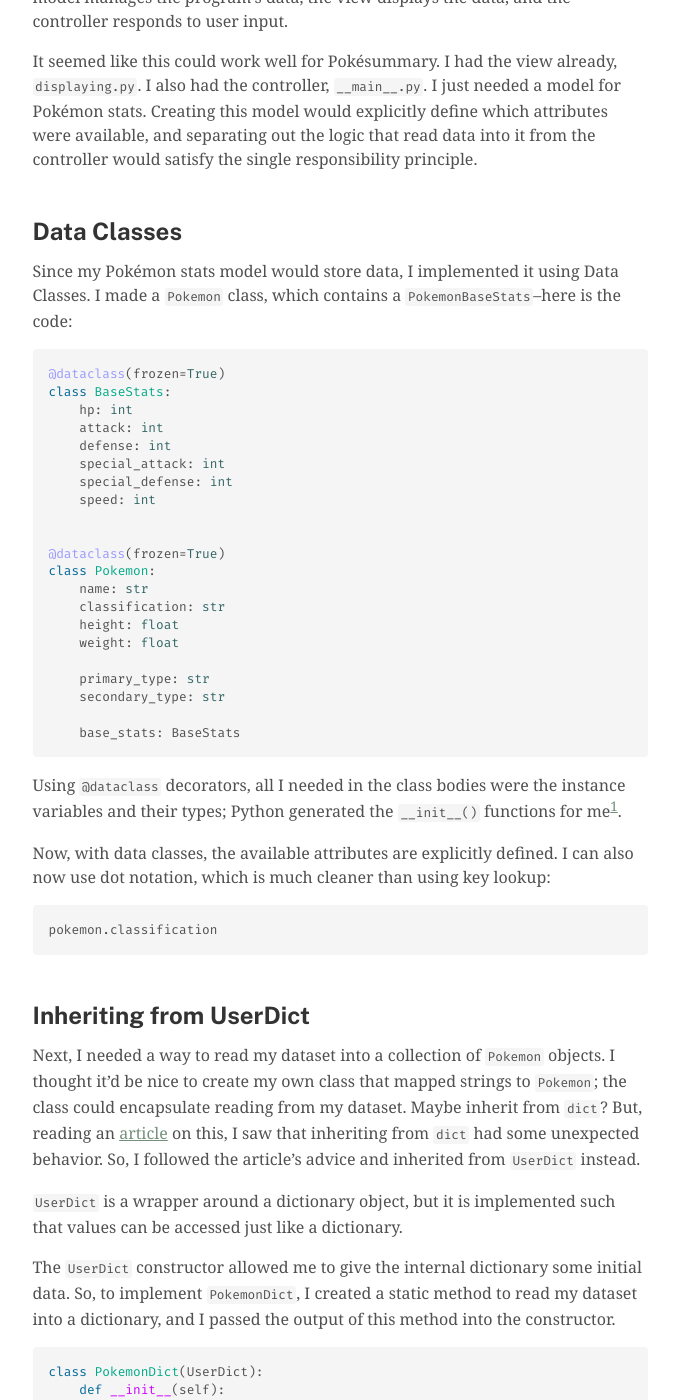
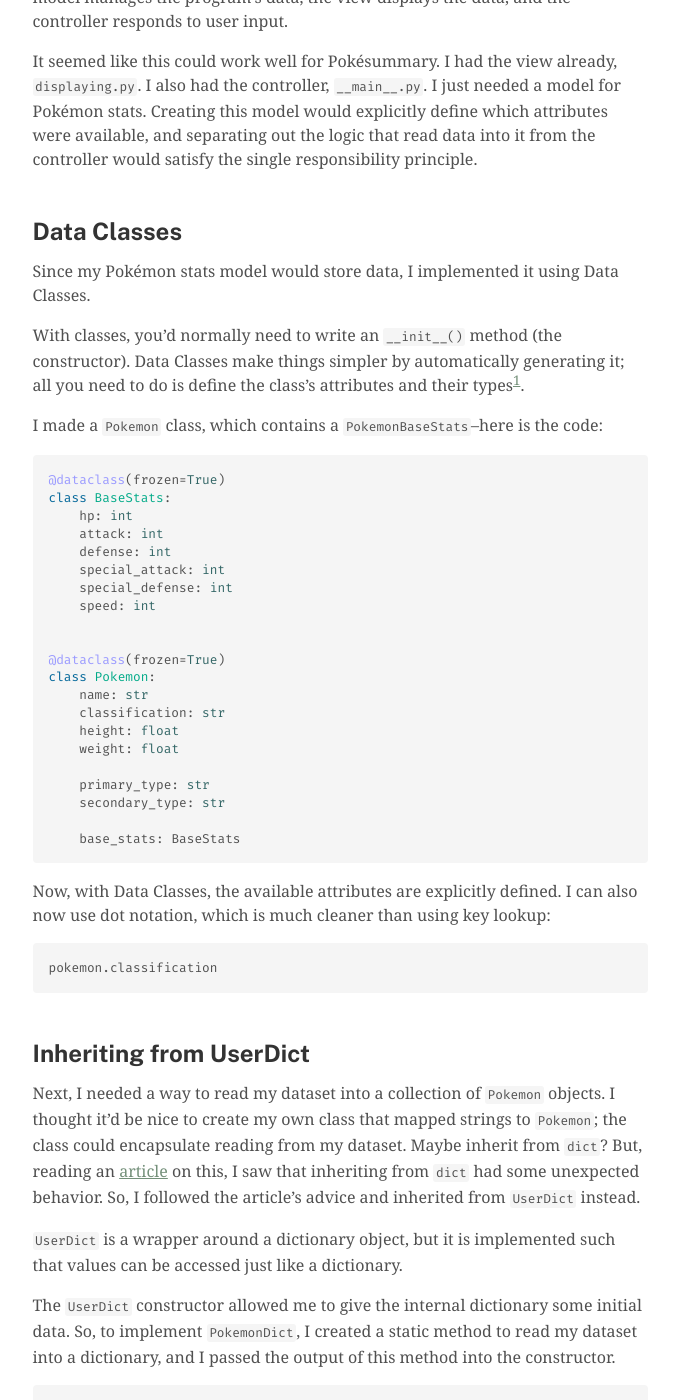
Before and after one commit to seasonedfish/blog, a Jekyll site: the page built from _posts/2022-05-24-a-new-data-model-for-pokesummary.md, in a window 1280 px wide and 1400 px high, scrolled down 1222 px. Shown: the whole window, without its empty margins (300-973 px from the left). Built offline with Jekyll 4.4.1, drawn with Linux system fonts in a browser that asks for light colours.

Commit message:
Explain Data Classes better

````diff
--- a/_posts/2022-05-24-a-new-data-model-for-pokesummary.md
+++ b/_posts/2022-05-24-a-new-data-model-for-pokesummary.md
@@ -56,6 +56,11 @@ would satisfy the single responsibility principle.
 ## Data Classes
 Since my Pokémon stats model would store data,
 I implemented it using Data Classes.
+
+With classes, you'd normally need to write an `__init__()` method (the constructor).
+Data Classes make things simpler by automatically generating it;
+all you need to do is define the class's attributes and their types[^1].
+
 I made a `Pokemon` class, which contains a `PokemonBaseStats`--here is the code:
 ```python
 @dataclass(frozen=True)
@@ -80,11 +85,8 @@ class Pokemon:
 
     base_stats: BaseStats
 ```
-Using `@dataclass` decorators,
-all I needed in the class bodies were the instance variables and their types;
-Python generated the `__init__()` functions for me[^1].
 
-Now, with data classes, the available attributes are explicitly defined.
+Now, with Data Classes, the available attributes are explicitly defined.
 I can also now use dot notation,
 which is much cleaner than using key lookup:
 ```python
````
